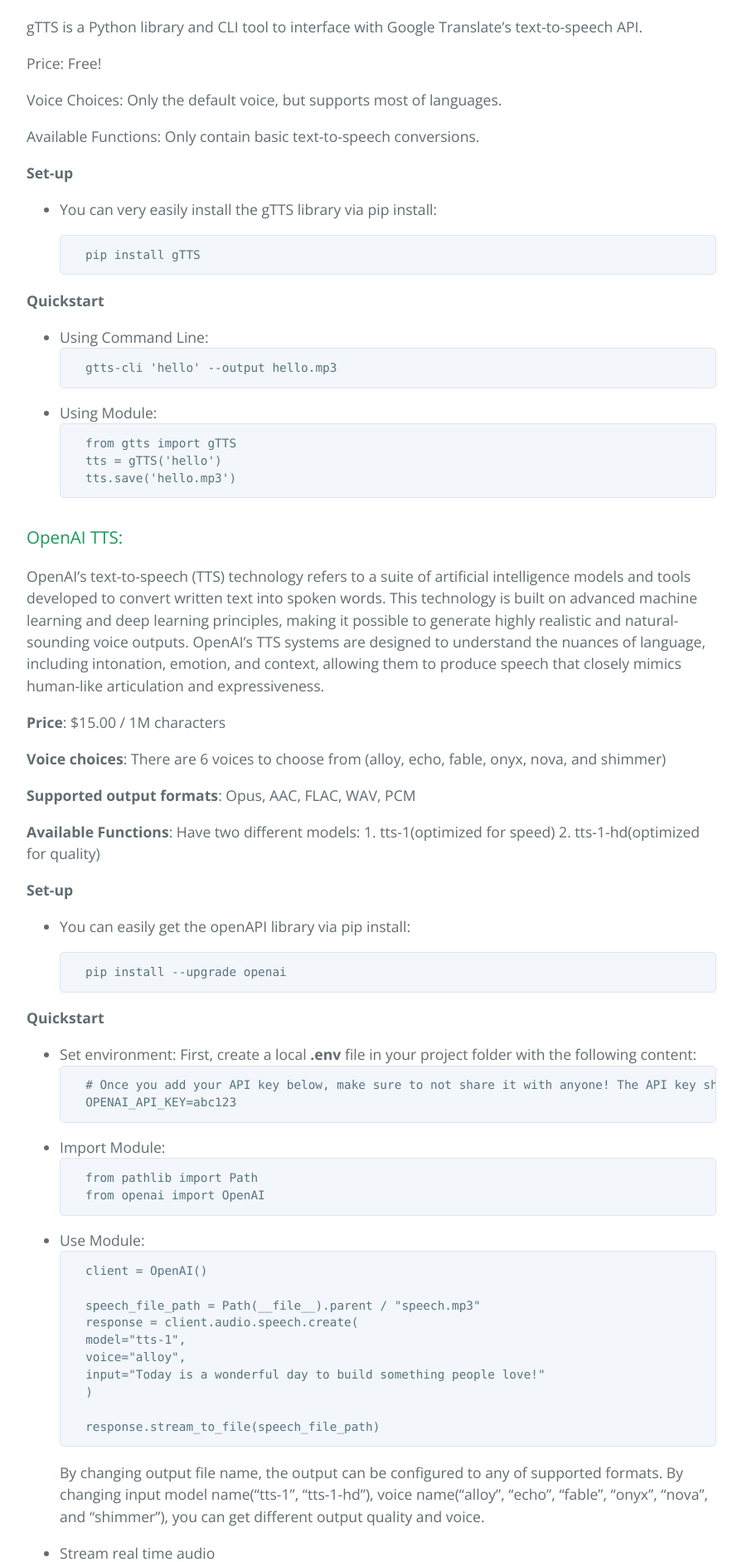
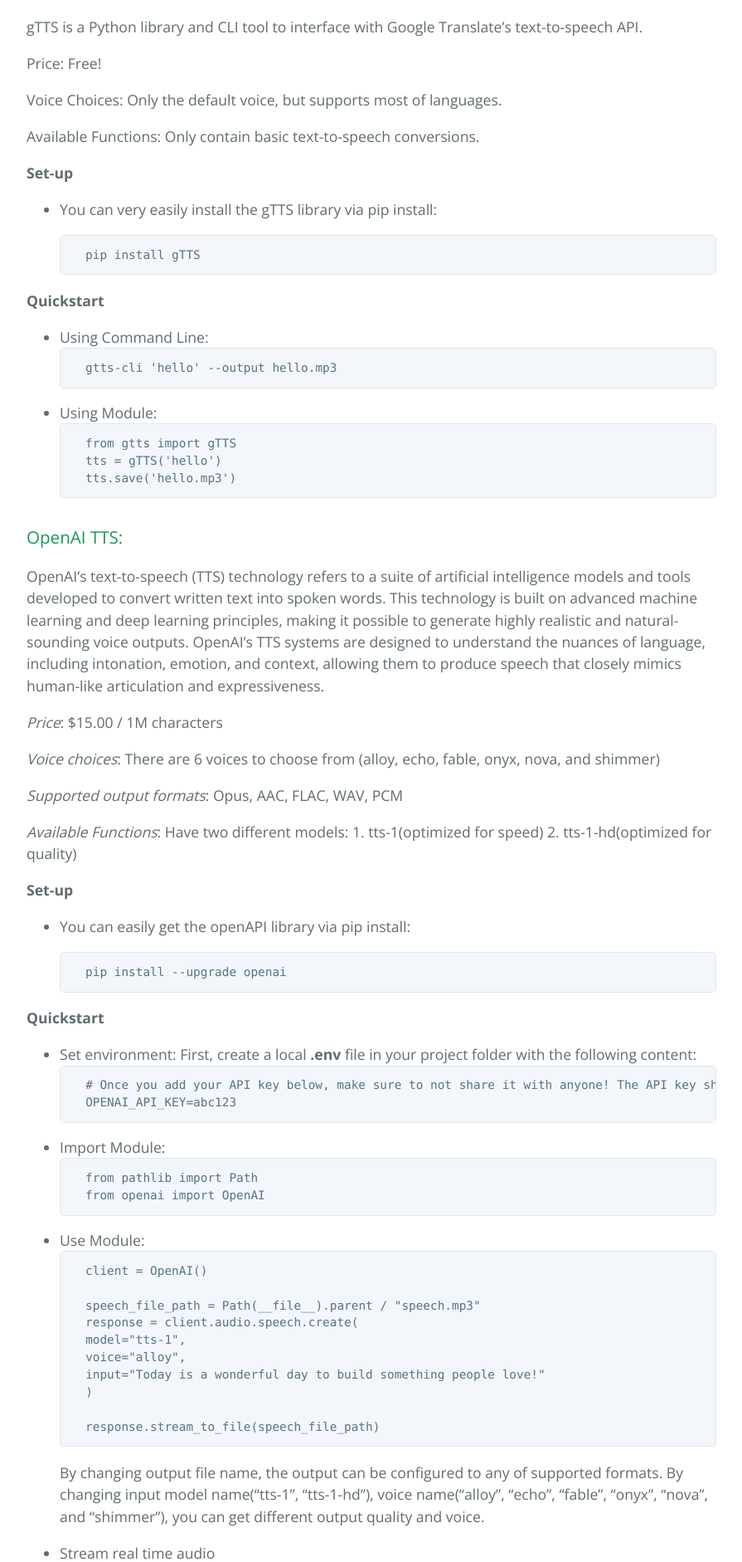
Before and after one commit to learning-software-engineering/learning-software-engineering.github.io, a Jekyll site: the page built from Topics/Software_Engineering/Text_to_Speech.md, in a window 1280 px wide. Shown: the part 1035-2917 px from the top of the page at 83% size, without its empty margins (192-1087 px from the left). Built offline with Jekyll 4.4.1, drawn with Linux system fonts in a browser that asks for light colours; our own code applies the rules of GitHub Pages for plain Markdown files.

Commit message:
reformat

```diff
--- a/Topics/Software_Engineering/Text_to_Speech.md
+++ b/Topics/Software_Engineering/Text_to_Speech.md
@@ -52,13 +52,13 @@
 OpenAI's text-to-speech (TTS) technology refers to a suite of artificial intelligence models and tools developed to convert written text into spoken words. This technology is built on advanced machine learning and deep learning principles, making it possible to generate highly realistic and natural-sounding voice outputs. OpenAI's TTS systems are designed to understand the nuances of language, including intonation, emotion, and context, allowing them to produce speech that closely mimics human-like articulation and expressiveness.
 
 
-**Price**: 	$15.00 / 1M characters
+*Price*: 	$15.00 / 1M characters
 
-**Voice choices**: There are 6 voices to choose from (alloy, echo, fable, onyx, nova, and shimmer)
+*Voice choices*: There are 6 voices to choose from (alloy, echo, fable, onyx, nova, and shimmer)
 
-**Supported output formats**: Opus, AAC, FLAC, WAV, PCM
+*Supported output formats*: Opus, AAC, FLAC, WAV, PCM
 
-**Available Functions**: Have two different models: 1. tts-1(optimized for speed) 2. tts-1-hd(optimized for quality)
+*Available Functions*: Have two different models: 1. tts-1(optimized for speed) 2. tts-1-hd(optimized for quality)
 
 
 **Set-up**
```
